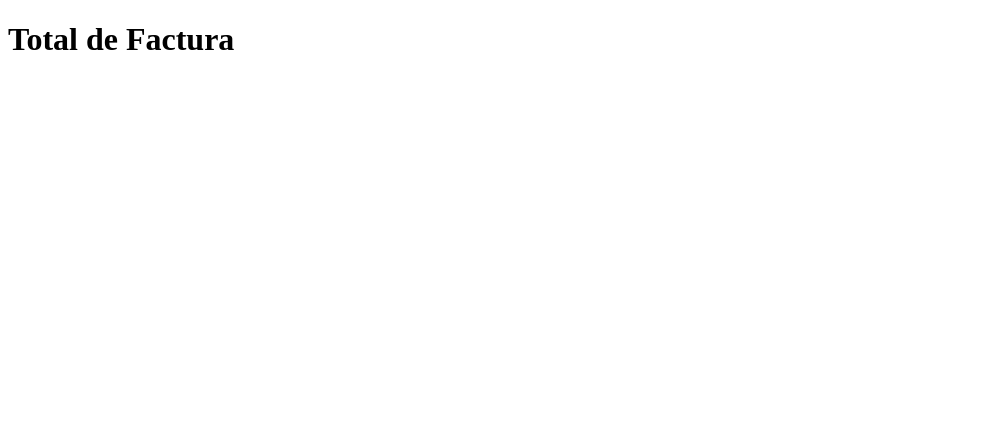
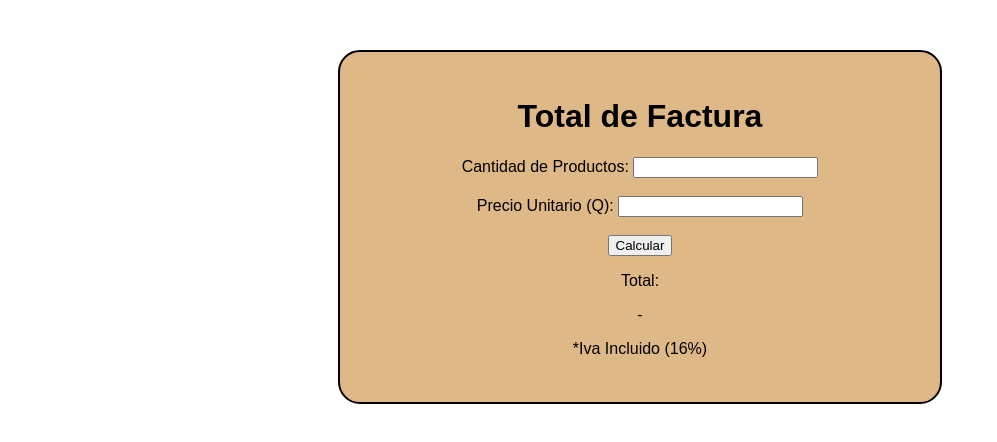
Before and after one commit to FreidhYMorales/JAVASCRIPT_ELSEIF_EJ, a plain HTML site: page EJERCICIO_8/index.html in a window 1280 px wide. Shown: the whole page, without its empty margins (0-997 px from the left). Drawn offline with Linux system fonts and the light colour scheme.

Commit message:
Freidh Morales

```diff
--- a/EJERCICIO_8/css/style.css
+++ b/EJERCICIO_8/css/style.css
@@ -0,0 +1,19 @@
+*{
+    font-family: Arial, Helvetica, sans-serif;
+}
+
+.content{
+    display: grid;
+    place-items: center;
+    margin-top: 50px;
+}
+
+.calculator{
+    text-align: center;
+    background-color: burlywood;
+    width: 550px;
+    height: 300px;
+    padding: 25px;
+    border: 2px solid black;
+    border-radius: 22px;
+}
--- a/EJERCICIO_8/index.html
+++ b/EJERCICIO_8/index.html
@@ -13,7 +13,20 @@
                 <h1 class="titulo">Total de Factura</h1>
             </div>
             <div class="inputs">
-                <label for=""></label>
+                <label for="product_amount">Cantidad de Productos: </label>
+                <input type="text" id="product_amount" class="product_amount">
+                <br><br>
+                <label for="unit_price">Precio Unitario (Q): </label>
+                <input type="text" id="unit_price" class="unit_price">
+                <br><br>
+                <button onclick="tot()">Calcular</button>
+            </div>
+            <div class="totals">
+                <p>Total: </p>
+                <p id="total">-</p>
+            </div>
+            <div>
+                <p>*Iva Incluido (16%)</p>
             </div>
         </div>
     </div>
--- a/EJERCICIO_8/js/file.js
+++ b/EJERCICIO_8/js/file.js
@@ -0,0 +1,8 @@
+function tot(){
+    const amount = parseFloat(document.getElementById('product_amount').value);
+    const price = parseFloat(document.getElementById('unit_price').value);
+
+    let total = amount * (price + (price * 0.16));
+
+    document.getElementById('total').innerText = `Q ${total.toFixed(2)}`;
+}
```
